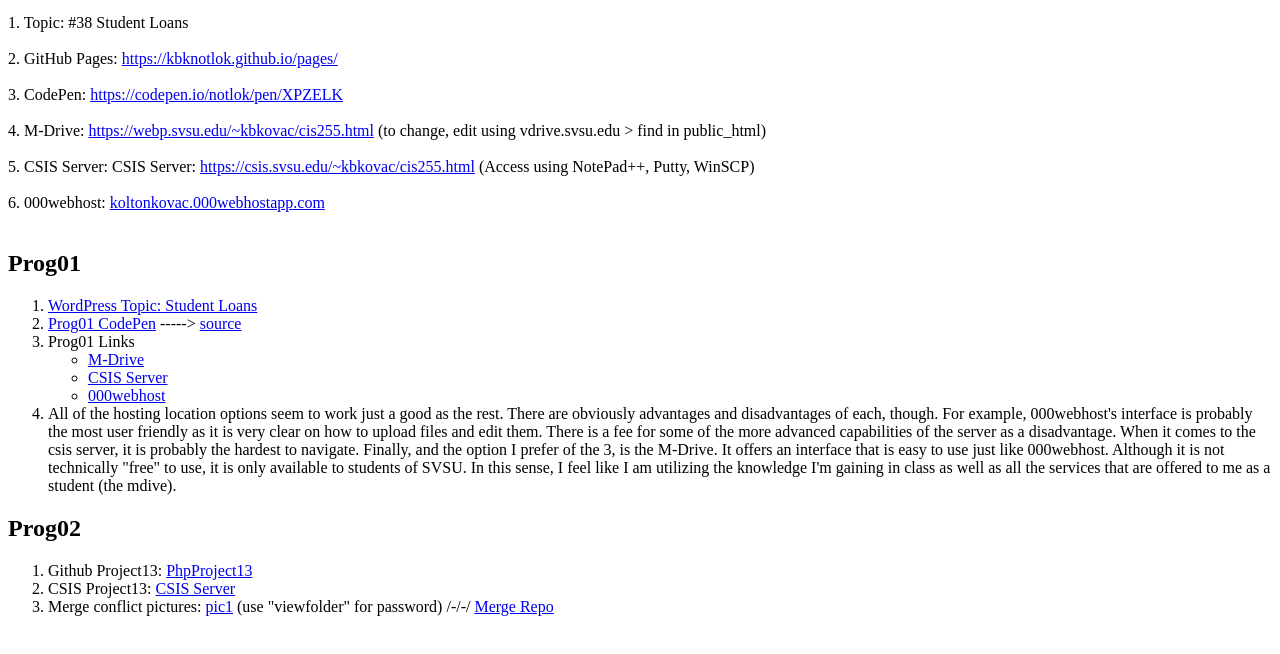
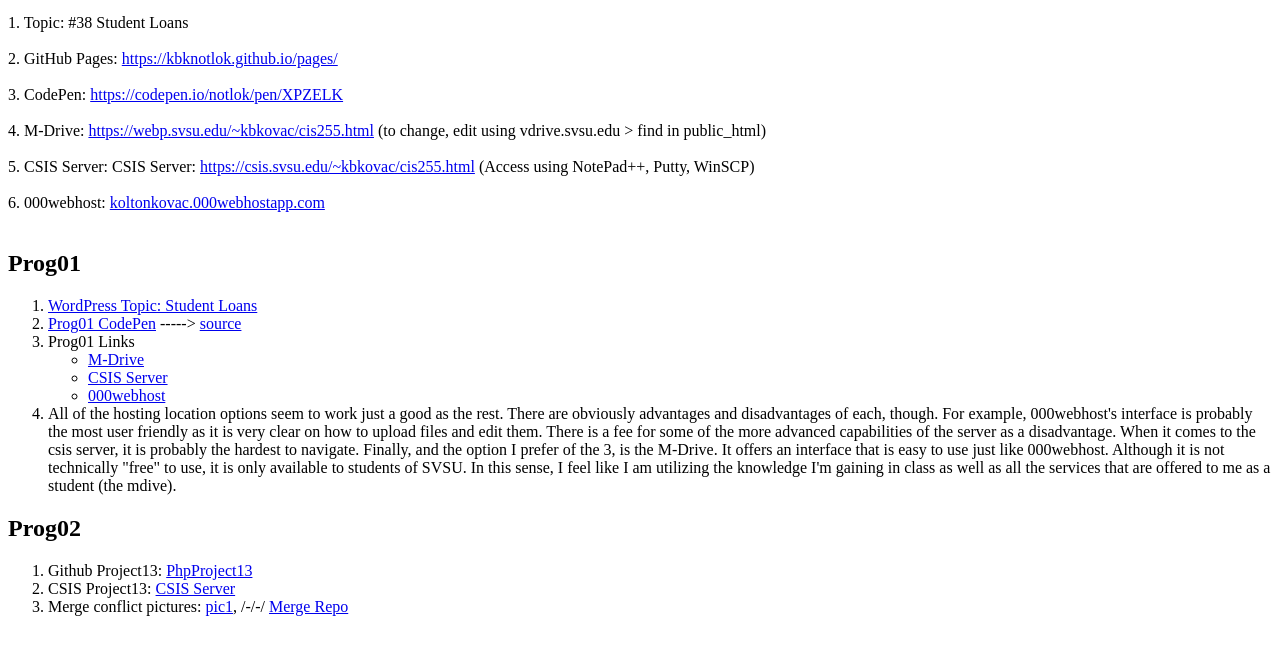
Before and after one commit to kbknotlok/pages, a plain HTML site: page index.html in a window 1280 px wide. Shown: the part 86-740 px from the top of the page. Drawn offline with Linux system fonts and the light colour scheme.

Commit message:
Update index.html

```diff
--- a/index.html
+++ b/index.html
@@ -44,8 +44,8 @@
   <ol>
     <li>Github Project13: <a href="https://github.com/kbknotlok/PhpProject13">PhpProject13</a></li>
     <li>CSIS Project13: <a href="http://csis.svsu.edu/~kbkovac/PhpProject13/">CSIS Server</a></li>
-    <li>Merge conflict pictures: <a href="https://webp.svsu.edu/~kbkovac/prog02_pics/pic1.jpg">pic1</a>
-      (use "viewfolder" for password)
+    <li>Merge conflict pictures: <a href="https://webp.svsu.edu/~kbkovac/images/pic1.jpg">pic1</a>,
+
       /-/-/ <a href="https://github.com/kbknotlok/PhpProject13/blob/master/mergeconflict.html">Merge Repo</a>
   </ol>
 
```
